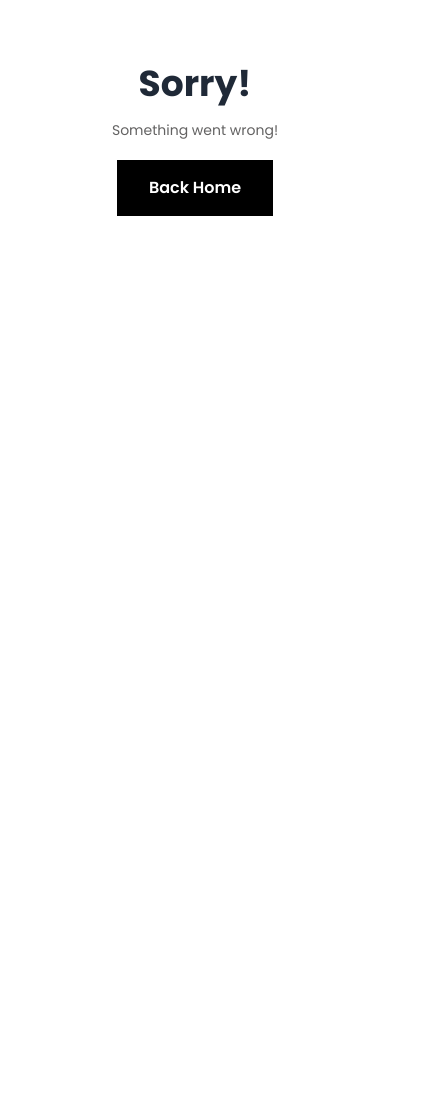
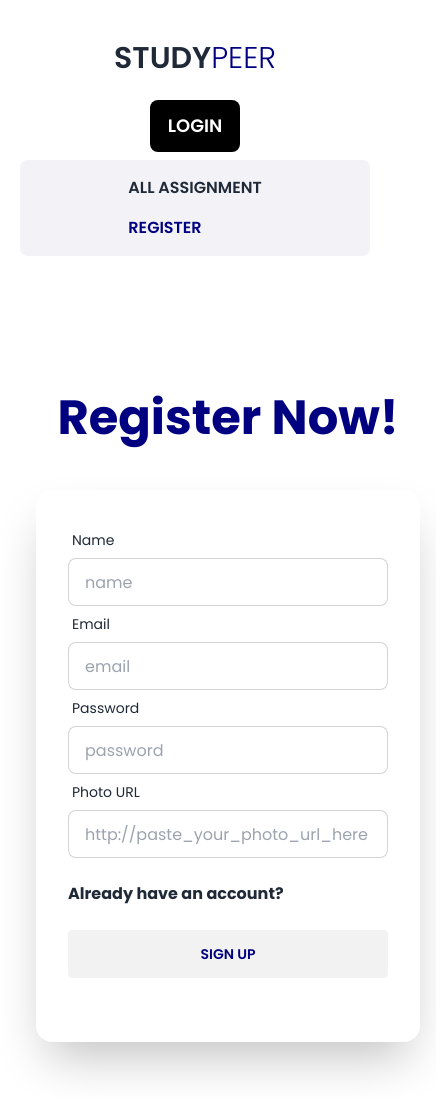
Before and after one commit to abduseu/studypeer-client, a React (Vite) app: page /register in a window 390 px wide. Shown: the top 1097 px of the page, 436 px wide, since content can reach past the window. Before the commit the page ends 844 px from the top, so only its background shows below. Built offline with nearby package versions, Linux system fonts and the light colour scheme.

Commit message:
Registration implemented

```diff
--- a/src/components/Header.jsx
+++ b/src/components/Header.jsx
@@ -1,7 +1,7 @@
 import { Link, NavLink } from "react-router-dom";
 
 const Header = () => {
-    const user = true;
+    const user = false;
 
     const handleSignout = () => {
         console.log('signout')
@@ -37,8 +37,8 @@ const Header = () => {
                                                 <img src={user.photoURL} />
                                             </div>
                                         </label>
-                                        <ul tabIndex={0} className="dropdown-content z-[1] menu p-2 shadow bg-base-100 rounded-box">
-                                            <li className="py-4">{'user.displayName'}</li>
+                                        <ul tabIndex={0} className="dropdown-content z-[1] menu p-2 shadow bg-base-100 rounded">
+                                            <li>{'user.displayName'}</li>
                                         </ul>
                                     </div>
                                     <li><Link onClick={handleSignout} className="navbtn rounded-lg">Signout</Link></li>
@@ -50,7 +50,7 @@ const Header = () => {
             </div>
 
             {/* Menu */}
-            <div className="flex justify-center p-4 bg-slate-100 font-semibold rounded-lg">
+            <div className="flex justify-center p-4 bg-gray font-semibold rounded-lg">
                 <ul className={`md:space-x-12 grid grid-cols-1 gap-4 md:flex list-none uppercase`}>
                     {user ? linksPrivate : links}
                 </ul>
--- a/src/index.css
+++ b/src/index.css
@@ -14,6 +14,12 @@ span{
 .navy{
     color: navy;
 }
+.bg-navy{
+    background-color: navy;
+}
+.bg-gray{
+    background-color: #f2f2f7;
+}
 
 .active{
     color: navy;
--- a/src/main.jsx
+++ b/src/main.jsx
@@ -9,6 +9,7 @@ import Root from "./components/Root";
 import Homepage from "./pages/Homepage";
 import ErrorPage from "./pages/ErrorPage";
 import AuthProvider from "./providers/AuthProvider";
+import Register from "./pages/Register";
 
 
 
@@ -22,6 +23,10 @@ const router = createBrowserRouter([
         path: '/',
         element: <Homepage></Homepage>,
       },
+      {
+        path: '/register',
+        element: <Register></Register>,
+      },
     ]
   }
 ])
--- /dev/null
+++ b/src/pages/Register.jsx
@@ -0,0 +1,108 @@
+import { Link, useNavigate } from "react-router-dom";
+import { useContext, useState } from "react";
+import { AuthContext } from "../providers/AuthProvider";
+import { updateProfile } from "firebase/auth";
+
+const Register = () => {
+    const { createUser } = useContext(AuthContext)
+    const navigate = useNavigate()
+    const [validationError, setValidationError] = useState([])
+
+    const handleRegister = e => {
+        e.preventDefault()
+        const form = e.target
+        const name = form.name.value;
+        const email = form.email.value;
+        const password = form.password.value;
+        const photo = form.photo.value;
+
+        //Validation
+        setValidationError([])
+
+        if (password.length < 6) {
+            setValidationError('Password is less than 6 characters!')
+            return
+        } else if (!/[A-Z]/.test(password)) {
+            setValidationError('Password should have atleast one capital letter!')
+            return
+        } else if (!/[@#$%^&+=]/.test(password)) {
+            setValidationError('Add atleast one special character: @#$%^&+=')
+            return
+        }
+
+        createUser(email, password)
+            .then((result) => {
+                const createdUser = result.user;
+                console.log(createdUser)
+
+                //update profile
+                updateProfile(result.user, {
+                    displayName: name,
+                    photoURL: photo,
+                })
+                    .then(() => {
+                        console.log('Profile Updated')
+                    })
+                    .catch(error => {
+                        console.log('Profile update failed', error.message)
+                    })
+
+                navigate('/')
+            })
+            .catch((error) => {
+                const errorCode = error.code;
+                setValidationError(errorCode)
+            });
+    }
+
+    return (
+        <div className="hero min-h-screen">
+            <div className="hero-content flex-col lg:w-1/2">
+                <div className="text-center lg:text-left">
+                    <h1 className="text-5xl font-bold navy pb-8">Register Now!</h1>
+                </div>
+                <div className="card flex-shrink-0 w-full max-w-sm shadow-2xl bg-base-100">
+                    <div className="card-body">
+                        <form onSubmit={handleRegister}>
+                            <div className="form-control">
+                                <label className="label">
+                                    <span className="label-text">Name</span>
+                                </label>
+                                <input type="name" name="name" placeholder="name" className="input input-bordered" required />
+                            </div>
+                            <div className="form-control">
+                                <label className="label">
+                                    <span className="label-text">Email</span>
+                                </label>
+                                <input type="email" name="email" placeholder="email" className="input input-bordered" required />
+                            </div>
+                            <div className="form-control">
+                                <label className="label">
+                                    <span className="label-text">Password</span>
+                                </label>
+                                <input type="password" name="password" placeholder="password" className="input input-bordered" required />
+                            </div>
+                            <div className="form-control">
+                                <label className="label">
+                                    <span className="label-text">Photo URL</span>
+                                </label>
+                                <input type="url" name="photo" placeholder="http://paste_your_photo_url_here" className="input input-bordered" required />
+                            </div>
+                            <div className="form-control mt-6 red font-bold">
+                                <Link to="/login">Already have an account?</Link>
+                            </div>
+                            <div className="form-control mt-6">
+                                <button className="btn navy rounded">Sign up</button>
+                            </div>
+                            <p className="py-4 text-red-600 font-semibold">
+                                {validationError}
+                            </p>
+                        </form>
+                    </div>
+                </div>
+            </div>
+        </div>
+    );
+};
+
+export default Register;
--- a/src/providers/AuthProvider.jsx
+++ b/src/providers/AuthProvider.jsx
@@ -1,9 +1,24 @@
 import { createContext } from "react";
+import auth from '../firebase/firebase.config';
+import { createUserWithEmailAndPassword, signInWithEmailAndPassword, signOut } from "firebase/auth";
 
 export const AuthContext = createContext(null)
 
 const AuthProvider = ({children}) => {
-    const authInfo = {name: 'Authentication info'}
+
+    //Email & password
+    const createUser = (email, password)=>{
+        return createUserWithEmailAndPassword(auth, email, password)
+    }
+    const signInUser = (email, password)=>{
+        return signInWithEmailAndPassword(auth, email, password)
+    }
+
+    const logOut = ()=> {
+       return signOut(auth)
+    }
+
+    const authInfo = {createUser, signInUser, logOut}
 
     return (
         <div>
```
